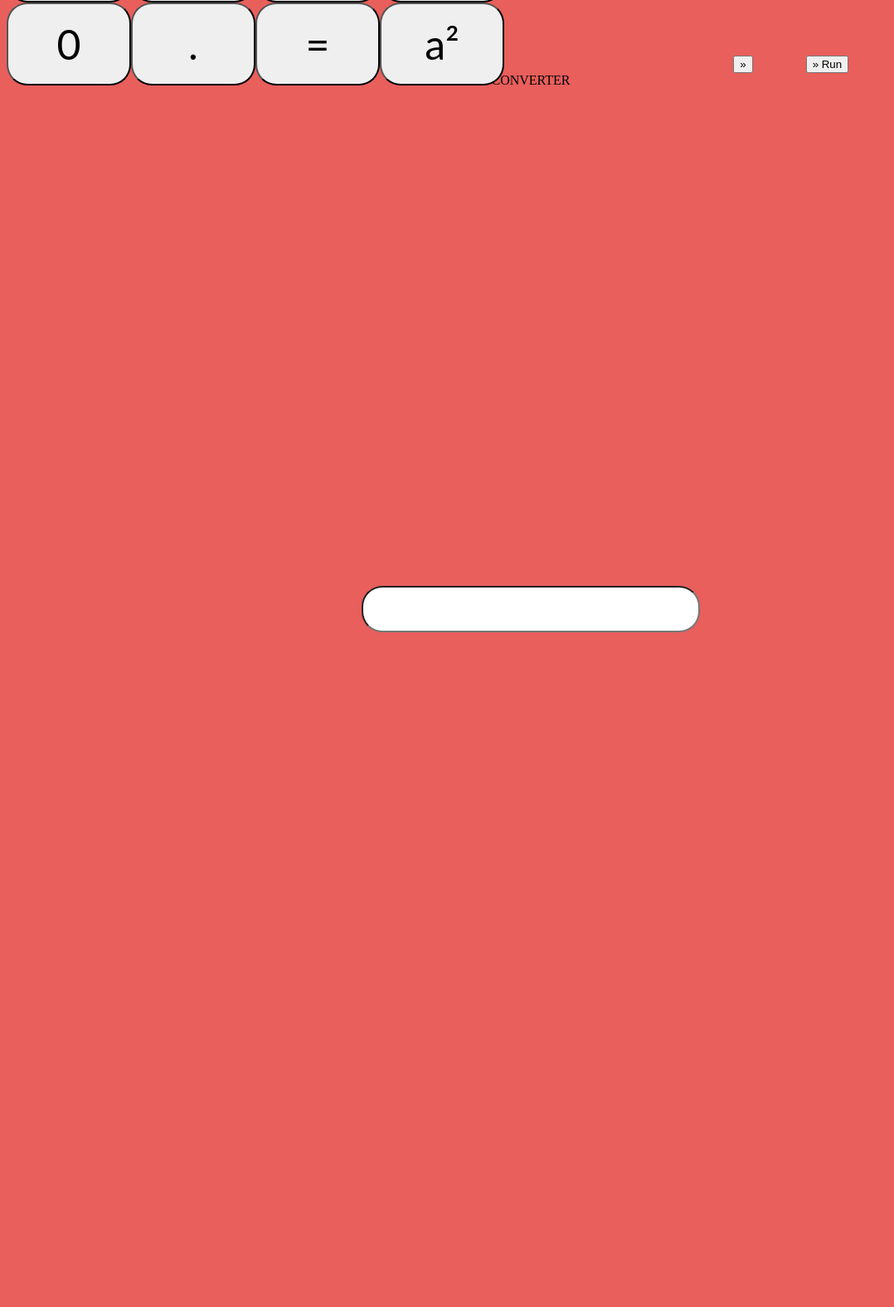
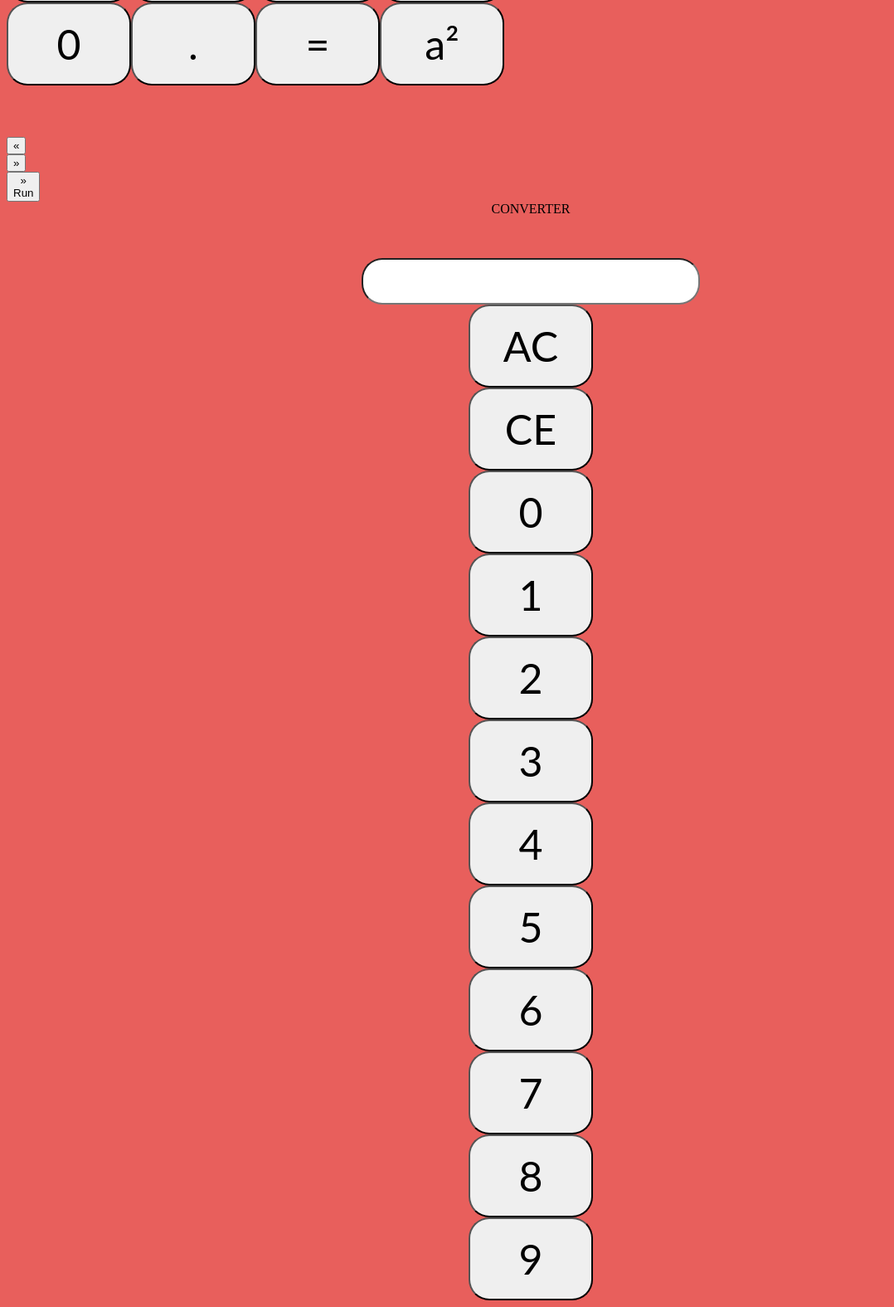
Before and after one commit to NadhemBacha/Solo-Project, a plain HTML site: page index.html in a window 1280 px wide. Shown: the part 550-2125 px from the top of the page at 83% size, without its empty margins (0-1078 px from the left). Before the commit the page ends 1320 px from the top, so only its background shows below. Drawn offline with nearby package versions, Linux system fonts and the light colour scheme.

Commit message:
Solo Project

```diff
--- a/index.html
+++ b/index.html
@@ -14,7 +14,7 @@
 </head>
 
 <body>
-    <button id="left">&laquo;</button>
+<button id="left">&laquo;</button>
 <button id="right">&raquo;</button>
 
 
@@ -70,15 +70,56 @@ $( "button" ).click(function() {
     <div><input type="button" value="a²" onclick="pow2()"/></div>
 </div>
 </div>
+</div> <br>
+<div id="try1">
+<button id="leftone">&laquo;</button>
+<button id="rightone">&raquo;</button>
+<button id="click">&raquo; Run</button>
 </div>
- <button id="leftone">&laquo;</button>
-<button id="rightone">&raquo;</button>
+<center><div id="convert">CONVERTER</div>
+    <div class="secondBlock">
+<div id="supercontainerTwo">
+    <center><div><input type="text" id="out"/></div>
+<div id="containerTwo">
+    <div><input type="button" class="ac" value="AC" onclick="Reset()"/></div>
+    <div><input type="button" value="CE" onclick="removeOne()"/></div>
+    <div><input type="button" value="0" onclick="showValue('0')"/></div>
+    <div><input type="button" value="1" onclick="showValue('1')"/></div>
+    <div><input type="button" value="2" onclick="showValue('2')"/></div>
+    <div><input type="button" value="3" onclick="showValue('3')"/></div>
+    <div><input type="button" value="4" onclick="showValue('4')"/></div>
+    <div><input type="button" value="5" onclick="showValue('5')"/></div>
+    <div><input type="button" value="6" onclick="showValue('6')"/></div>
+    <div><input type="button" value="7" onclick="showValue('7')"/></div>
+    <div><input type="button" value="8" onclick="showValue('8')"/></div>
+    <div><input type="button" value="9" onclick="showValue('9')"/></div>
+
+    </div>
+  </div>
+  </div>
+     <script>
+    $( "#click" ).click(function() {
+  $( "#convert" ).animate({
+    width: "60%",
+    opacity: 0.4,
+    marginLeft: "0.6in",
+    fontSize: "07em",
+    borderWidth: "10px"
+  }, 1500 );
+});
+
+    $( "#rightone" ).click(function() {
+  $( ".secondBlock" ).animate({ "left": "+=50px" }, "fast" );
+});
+    $( "#leftone" ).click(function(){
+  $( ".secondBlock" ).animate({ "left": "-=50px" }, "slow" );
+});
+$( "button" ).click(function() {
+  $( "p" ).show( "slow" );
+});
+</script>
 
 
 
-<button id="click">&raquo; Run</button>
-<center><div id="calcul">CONVERTER</div>
-<center><div><input type="text" id="out"/></div>
-
 </body>
 </html>
--- a/main.css
+++ b/main.css
@@ -93,7 +93,7 @@ input:hover{
 	width: 400px;
 	background: white;
 	text-align: left;
-	margin-top: 600px;
+	margin-top: 50px;
 	height: 50px;
 	font-size: 40px;
 	font-family: 'Lato', sans-serif;
@@ -101,9 +101,20 @@ input:hover{
 
 }
 #leftone{
-	margin-top: 570px;
-	margin-right:600px;
+
+	position:relative;
 }
+
 #rightone{
-	margin-right:60px
+
+	position:relative;
 }
+#click{
+	position:relative;
+
+
+}
+#try1 {
+	margin-right: 1565px;
+	margin-top: 650px;
+}
```
